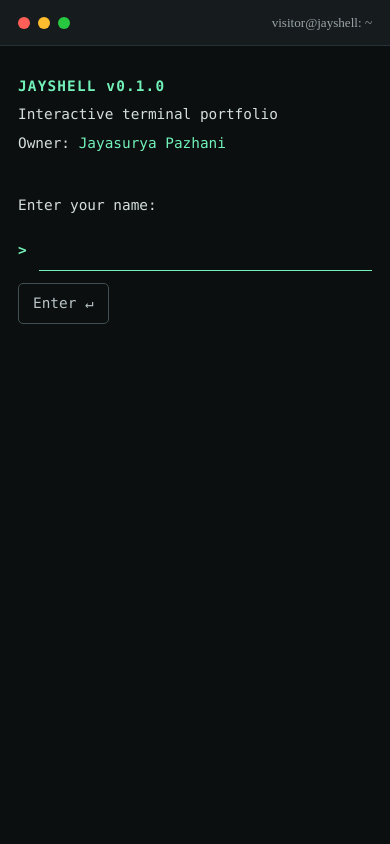
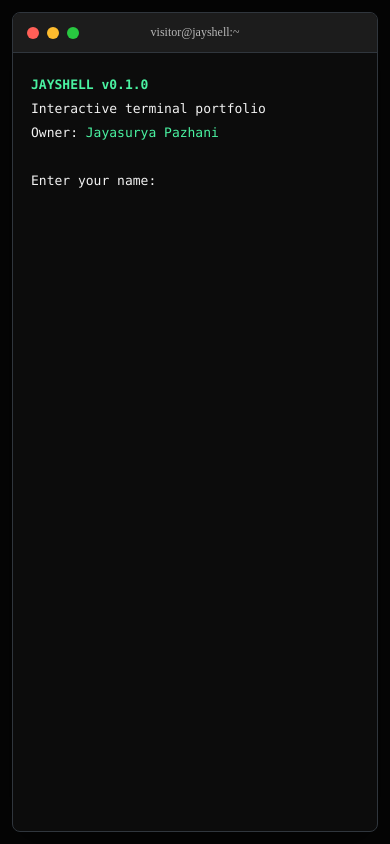
Before and after one commit to jayasuryapazhani/jay-shell, a React (Vite) app: page / in a window 390 px wide. Built offline with nearby package versions, Linux system fonts and the light colour scheme.

Commit message:
Add JayShell terminal foundation

```diff
--- a/src/App.css
+++ b/src/App.css
@@ -1,42 +1,46 @@
 #root {
+  width: 100%;
   min-height: 100vh;
 }
 
 .app-shell {
-  display: grid;
+  width: 100%;
   min-height: 100vh;
-  place-items: center;
-  padding: 24px;
+  padding: 28px;
 }
 
 .terminal {
-  width: min(920px, 100%);
-  min-height: 560px;
+  display: flex;
+  width: 100%;
+  height: calc(100vh - 56px);
+  min-height: 500px;
+  flex-direction: column;
   overflow: hidden;
-  border: 1px solid #263238;
-  border-radius: 12px;
-  background: #0b0f10;
-  box-shadow:
-    0 24px 80px rgb(0 0 0 / 45%),
-    0 0 0 1px rgb(255 255 255 / 3%);
+  border: 1px solid #30363d;
+  border-radius: 8px;
+  background: #0c0c0c;
+  box-shadow: 0 12px 40px rgb(0 0 0 / 45%);
 }
 
 .terminal__header {
-  position: relative;
-  display: flex;
+  display: grid;
+  min-height: 42px;
+  grid-template-columns: 1fr auto 1fr;
   align-items: center;
-  min-height: 46px;
-  padding: 0 18px;
-  border-bottom: 1px solid #263238;
-  background: #161b1d;
+  padding: 0 14px;
+  border-bottom: 1px solid #30363d;
+  background: #1c1c1c;
+  user-select: none;
 }
 
 .terminal__controls {
   display: flex;
+  align-items: center;
   gap: 8px;
 }
 
 .terminal__control {
+  display: block;
   width: 12px;
   height: 12px;
   border-radius: 50%;
@@ -55,125 +59,161 @@
 }
 
 .terminal__title {
-  position: absolute;
-  left: 50%;
   margin: 0;
-  color: #9ba5a8;
-  font-size: 0.82rem;
-  transform: translateX(-50%);
+  color: #b8b8b8;
+  font-size: 12px;
+  font-weight: 400;
+  text-align: center;
+}
+
+.terminal__header-space {
+  min-width: 1px;
 }
 
 .terminal__body {
-  min-height: 514px;
-  padding: 34px;
-  color: #d5dedf;
+  flex: 1;
+  overflow-y: auto;
+  padding: 30px 32px;
+  color: #f2f2f2;
   font-family:
-    'Cascadia Code', 'Fira Code', Consolas, 'Courier New', monospace;
-  font-size: 1rem;
-  line-height: 1.7;
+    'Cascadia Mono',
+    'Cascadia Code',
+    'JetBrains Mono',
+    'SFMono-Regular',
+    Consolas,
+    'Liberation Mono',
+    Menlo,
+    monospace;
+  font-size: 14px;
+  font-variant-ligatures: none;
+  font-weight: 400;
+  line-height: 1.6;
+}
+
+.terminal__body p {
+  margin: 0;
 }
 
 .terminal__intro {
-  margin-bottom: 38px;
+  margin-bottom: 28px;
 }
 
 .terminal__intro p {
-  margin: 4px 0;
+  margin-bottom: 3px;
 }
 
 .terminal__brand {
-  margin-bottom: 10px;
-  color: #72f1b8;
-  font-weight: 700;
-  letter-spacing: 0.08em;
+  color: #4af2a1;
+  font-weight: 600;
 }
 
 .terminal__highlight {
-  color: #72f1b8;
+  color: #4af2a1;
 }
 
-.name-prompt {
+.name-prompt__line {
   display: flex;
-  max-width: 520px;
-  flex-direction: column;
-  align-items: flex-start;
-  gap: 12px;
+  align-items: baseline;
+  gap: 8px;
 }
 
-.terminal__input-row {
+.name-prompt__line label {
+  flex-shrink: 0;
+}
+
+.terminal__input {
+  padding: 0;
+  border: 0;
+  outline: 0;
+  background: transparent;
+  color: #f2f2f2;
+  caret-color: #f2f2f2;
+  font: inherit;
+}
+
+.terminal__input--name {
+  width: min(400px, 100%);
+  min-width: 120px;
+}
+
+.terminal__submitted-name {
+  margin-bottom: 20px;
+}
+
+.terminal__output {
   display: flex;
-  width: 100%;
-  align-items: center;
-  gap: 12px;
+  flex-direction: column;
+}
+
+.terminal__response {
+  display: flex;
+  margin-bottom: 22px;
+  flex-direction: column;
+  gap: 3px;
+}
+
+.terminal__command-line {
+  display: flex;
+  align-items: baseline;
+  gap: 9px;
+  white-space: nowrap;
 }
 
 .terminal__prompt {
-  color: #72f1b8;
-  font-weight: 700;
+  flex-shrink: 0;
+  color: #4af2a1;
+  font-weight: 500;
 }
 
-.terminal__input {
-  width: 100%;
-  padding: 8px 0;
-  border: 0;
-  border-bottom: 1px solid #405054;
-  outline: none;
-  background: transparent;
-  color: #ffffff;
-  caret-color: #72f1b8;
+.terminal__command {
+  color: #f5d76e;
 }
 
-.terminal__input:focus {
-  border-bottom-color: #72f1b8;
+.terminal__cursor {
+  display: inline-block;
+  width: 8px;
+  height: 16px;
+  background: #f2f2f2;
+  animation: terminal-blink 1s steps(1) infinite;
+  transform: translateY(3px);
 }
 
-.terminal__submit {
-  padding: 7px 14px;
-  border: 1px solid #405054;
-  border-radius: 5px;
-  background: transparent;
-  color: #b9c5c7;
-  cursor: pointer;
+@keyframes terminal-blink {
+  0%,
+  49% {
+    opacity: 1;
+  }
+
+  50%,
+  100% {
+    opacity: 0;
+  }
 }
 
-.terminal__submit:hover,
-.terminal__submit:focus-visible {
-  border-color: #72f1b8;
-  color: #72f1b8;
-}
-
-.terminal__output {
-  max-width: 760px;
-}
-
-.terminal__output p {
-  margin: 10px 0;
-}
-
-.terminal__muted {
-  color: #7f8c8f;
-}
-
-@media (max-width: 600px) {
+@media (max-width: 700px) {
   .app-shell {
-    padding: 0;
+    padding: 12px;
   }
 
   .terminal {
-    min-height: 100vh;
-    border: 0;
-    border-radius: 0;
+    height: calc(100vh - 24px);
+    min-height: calc(100vh - 24px);
   }
 
-  .terminal__title {
-    position: static;
-    margin-left: auto;
-    transform: none;
+  .terminal__header {
+    min-height: 40px;
   }
 
   .terminal__body {
-    min-height: calc(100vh - 46px);
-    padding: 24px 18px;
-    font-size: 0.9rem;
+    padding: 22px 18px;
+    font-size: 13px;
+  }
+
+  .name-prompt__line {
+    flex-wrap: wrap;
+  }
+
+  .terminal__input--name {
+    min-width: 160px;
   }
 }
--- a/src/App.tsx
+++ b/src/App.tsx
@@ -4,9 +4,23 @@ import './App.css'
 
 const OWNER_NAME = 'Jayasurya Pazhani'
 
+const createTerminalUsername = (name: string) => {
+  const firstName = name.trim().split(/\s+/)[0]
+
+  const username = firstName
+    .toLowerCase()
+    .replace(/[^a-z0-9_-]/g, '')
+
+  return username || 'visitor'
+}
+
 function App() {
   const [nameInput, setNameInput] = useState('')
   const [visitorName, setVisitorName] = useState<string | null>(null)
+
+  const terminalUsername = visitorName
+    ? createTerminalUsername(visitorName)
+    : 'visitor'
 
   const handleNameSubmit = (event: FormEvent<HTMLFormElement>) => {
     event.preventDefault()
@@ -33,15 +47,23 @@ function App() {
             <span className="terminal__control terminal__control--maximize" />
           </div>
 
-          <p className="terminal__title">visitor@jayshell: ~</p>
+          <p className="terminal__title">
+            {terminalUsername}@jayshell:~
+          </p>
+
+          <div className="terminal__header-space" aria-hidden="true" />
         </header>
 
         <div className="terminal__body">
           <div className="terminal__intro">
             <p className="terminal__brand">JAYSHELL v0.1.0</p>
             <p>Interactive terminal portfolio</p>
+
             <p>
-              Owner: <span className="terminal__highlight">{OWNER_NAME}</span>
+              Owner:{' '}
+              <span className="terminal__highlight">
+                {OWNER_NAME}
+              </span>
             </p>
           </div>
 
@@ -51,49 +73,70 @@ function App() {
               onSubmit={handleNameSubmit}
               aria-label="Visitor name form"
             >
-              <label htmlFor="visitor-name">Enter your name:</label>
-
-              <div className="terminal__input-row">
-                <span className="terminal__prompt" aria-hidden="true">
-                  &gt;
-                </span>
+              <div className="name-prompt__line">
+                <label htmlFor="visitor-name">
+                  Enter your name:
+                </label>
 
                 <input
                   id="visitor-name"
-                  className="terminal__input"
+                  className="terminal__input terminal__input--name"
                   type="text"
                   value={nameInput}
                   onChange={(event) => setNameInput(event.target.value)}
                   maxLength={40}
-                  autoComplete="name"
+                  autoComplete="off"
                   autoFocus
+                  spellCheck={false}
                   aria-label="Enter your name"
                 />
               </div>
-
-              <button className="terminal__submit" type="submit">
-                Enter ↵
-              </button>
             </form>
           ) : (
             <div className="terminal__output" aria-live="polite">
+              <p className="terminal__submitted-name">
+                Enter your name:{' '}
+                <span>{visitorName}</span>
+              </p>
+
+              <div className="terminal__response">
                 <p>
                   Hello,{' '}
-                <strong className="terminal__highlight">{visitorName}</strong>.
+                  <span className="terminal__highlight">
+                    {visitorName}
+                  </span>
+                  .
                 </p>
 
                 <p>
-                Welcome to {OWNER_NAME}&apos;s interactive developer portfolio.
+                  Welcome to {OWNER_NAME}&apos;s interactive developer
+                  portfolio.
                 </p>
 
                 <p>
                   Explore my background, skills, experience, and software
-                projects through a terminal-inspired interface.
+                  projects through terminal commands.
                 </p>
 
-              <p className="terminal__muted">
-                Session initialized. Command support will be added next.
+                <p>
+                  Type{' '}
+                  <span className="terminal__command">
+                    help
+                  </span>{' '}
+                  to view available commands.
                 </p>
+              </div>
+
+              <div className="terminal__command-line">
+                <span className="terminal__prompt">
+                  {terminalUsername}@jayshell:~$
+                </span>
+
+                <span
+                  className="terminal__cursor"
+                  aria-hidden="true"
+                />
+              </div>
             </div>
           )}
         </div>
--- a/src/index.css
+++ b/src/index.css
@@ -1,6 +1,6 @@
 :root {
   color-scheme: dark;
-  background: #050707;
+  background: #050505;
   font-synthesis: none;
   text-rendering: optimizeLegibility;
   -webkit-font-smoothing: antialiased;
@@ -14,14 +14,15 @@
 html {
   min-width: 320px;
   min-height: 100%;
+  background: #050505;
 }
 
 body {
   min-width: 320px;
   min-height: 100vh;
   margin: 0;
-  background:
-    radial-gradient(circle at top, #172123 0%, #080b0c 42%, #050707 100%);
+  overflow: hidden;
+  background: #050505;
 }
 
 button,
```
Lines whose indentation alone changed are shown as unchanged.
